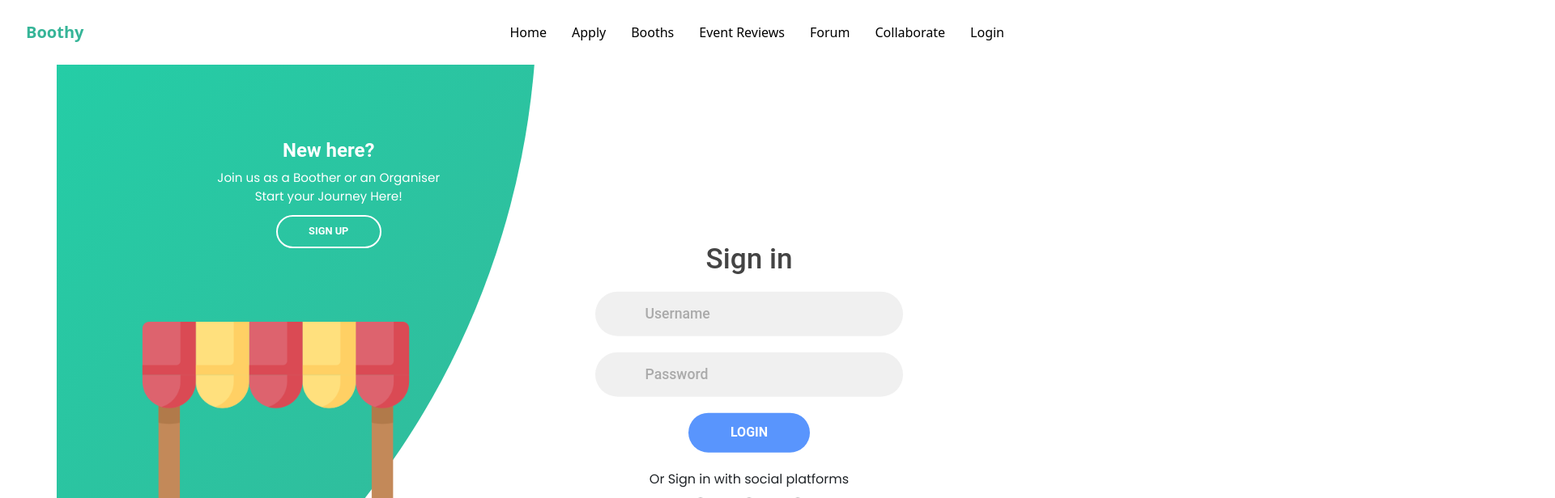
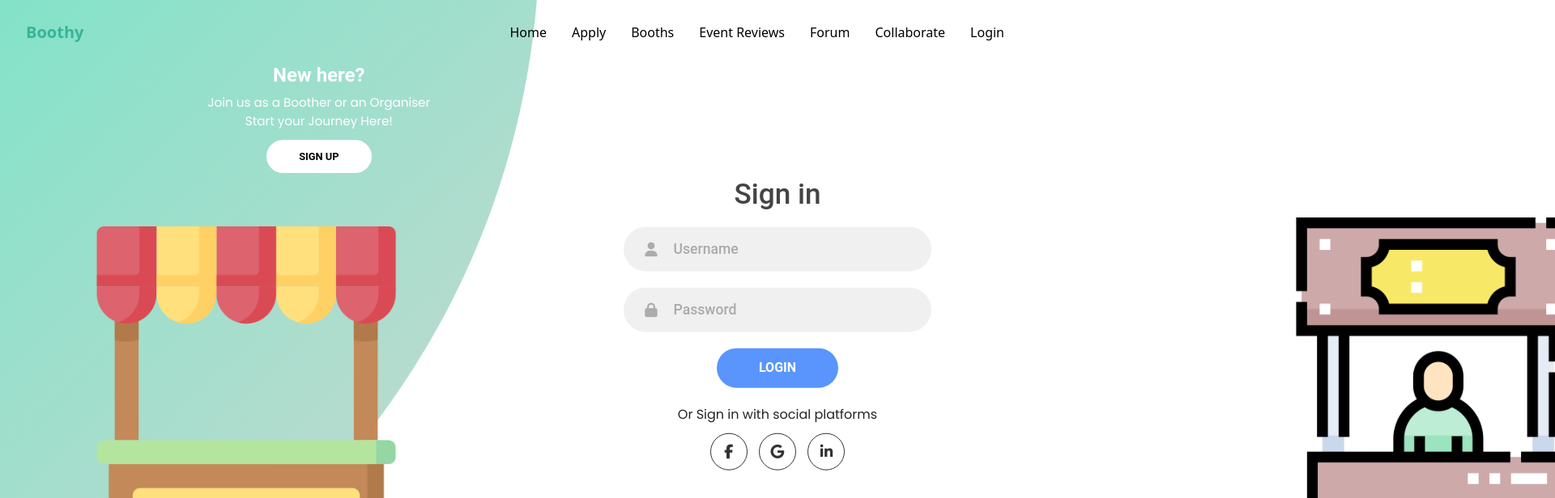
Before and after one commit to PeachyMangoz/VenueVibe, a Vue app in the folder VenueVibe/frontend/: page /login in a window 1280 px wide. In both pictures the pointer is over the button "SIGN UP". Shown: the top 616 px of the page at 81% size, 1920 px wide, since content can reach past the window. Built offline with nearby package versions, Linux system fonts and the light colour scheme; a web font is replaced by a local one.

Commit message:
Added fortawesome dependency
For icons in Login page

```diff
--- a/VenueVibe/frontend/package.json
+++ b/VenueVibe/frontend/package.json
@@ -19,6 +19,7 @@
   },
   "homepage": "https://github.com/PeachyMangoz/VenueVibe#readme",
   "dependencies": {
+    "@fortawesome/fontawesome-free": "^6.6.0",
     "@googlemaps/js-api-loader": "^1.16.8",
     "@vue/cli-service": "^5.0.8",
     "axios": "^1.7.7",
--- a/VenueVibe/frontend/src/main.js
+++ b/VenueVibe/frontend/src/main.js
@@ -4,5 +4,6 @@ import App from './App.vue';
 import router from './router';
 import 'bootstrap/dist/css/bootstrap.min.css';
 import 'bootstrap';
+import '@fortawesome/fontawesome-free/css/all.css';
 
 createApp(App).use(router).mount('#app');
--- a/VenueVibe/frontend/src/views/Login.vue
+++ b/VenueVibe/frontend/src/views/Login.vue
@@ -138,7 +138,7 @@ export default {
 <style scoped>
 
 .container {
-    margin: auto
+    margin: auto;
 }
 
 * {
@@ -277,7 +277,7 @@ width: 100%;
 }
 
 .container {
-  position: relative;
+
   width: 100%;
   background-color: #fff;
   min-height: 100vh;
@@ -434,7 +434,7 @@ form.sign-in-form {
   top: -10%;
   right: 48%;
   transform: translateY(-50%);
-  background-image: linear-gradient(-45deg, #36b598 0%, #08f4bd 100%);
+  background-image: linear-gradient(-45deg, #d4d7d1 0%, #08f4bd 100%);
   transition: 1.8s ease-in-out;
   border-radius: 50%;
   z-index: 6;
@@ -490,6 +490,11 @@ form.sign-in-form {
   height: 41px;
   font-weight: 600;
   font-size: 0.8rem;
+}
+
+.btn.transparent:hover {
+    background-color: white;
+    color: black;
 }
 
 .right-panel .image,
```
